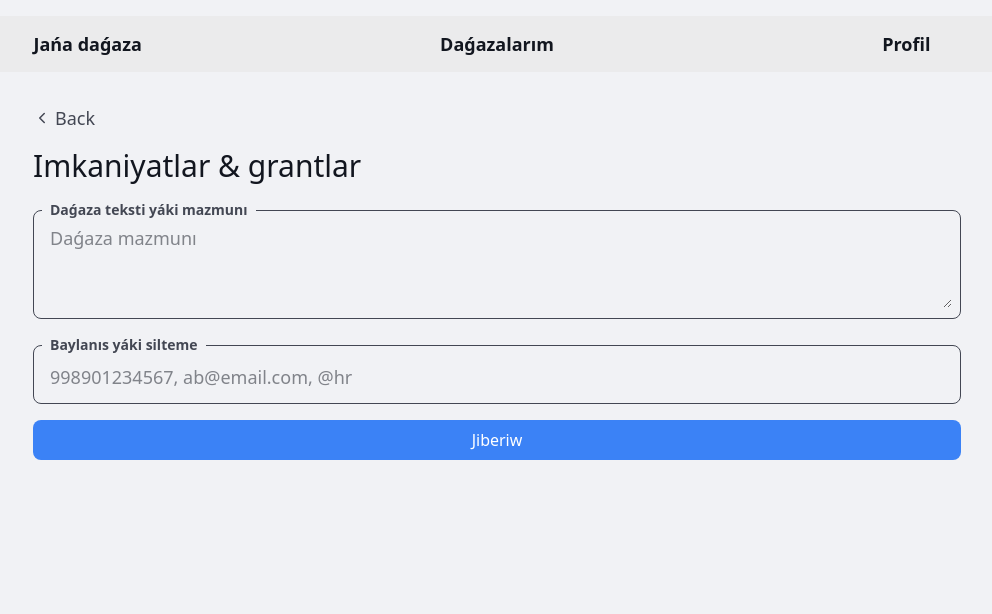
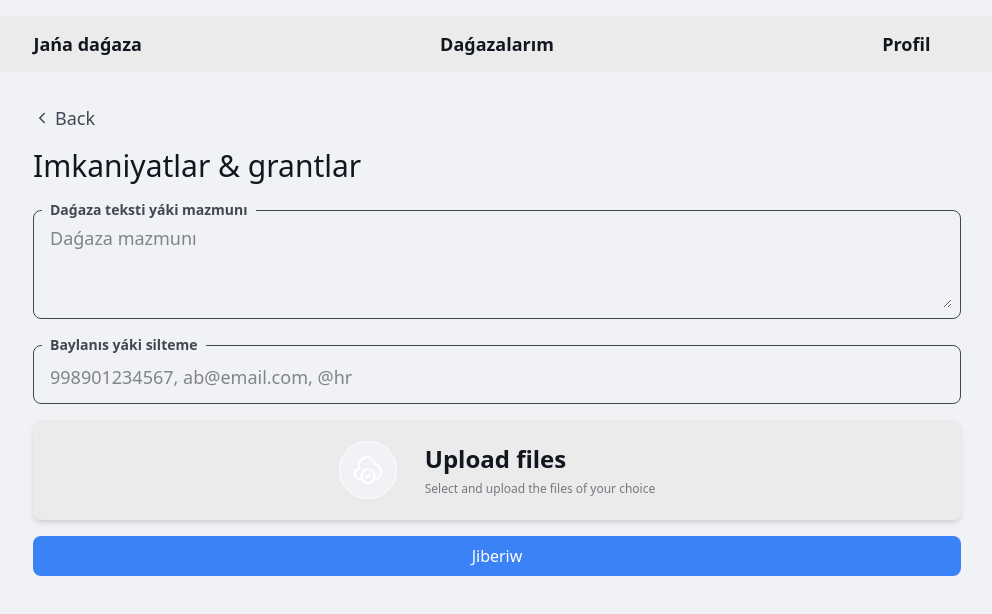
Before and after one commit to Ermuxan7/aumeta-bot, a Next.js app: page /opportunities in a window 1280 px wide. Shown: the top 614 px of the page, without its empty margins (143-1135 px from the left). Built offline with nearby package versions, Linux system fonts and the light colour scheme.

Commit message:
Add FileUpload component and integrate it into Opportunities page

```diff
--- a/app/(pages)/opportunities/page.tsx
+++ b/app/(pages)/opportunities/page.tsx
@@ -1,5 +1,6 @@
 "use client";
 import FormInput from "@/app/components/form-input/FormInput";
+import FileUpload from "@/app/components/upload/FileUpload";
 import {
   OpportunitiesSchema,
   OpportunitiesFormValue,
@@ -42,7 +43,7 @@ const Opportunities = () => {
           registration={register("baylanis")}
           error={errors.baylanis?.message}
         />
-
+        <FileUpload />
         <button
           type="submit"
           className="px-4 py-2 flex justify-center items-center w-full bg-primary text-white rounded-lg hover:bg-blue-600 transition-all"
--- /dev/null
+++ b/app/components/upload/FileUpload.tsx
@@ -0,0 +1,104 @@
+"use client";
+import React, { useState, DragEvent, useRef } from "react";
+
+const FileUpload = () => {
+  const [openDrop, setOpenDrop] = useState<boolean>(false);
+  const [files, setFiles] = useState<File[]>([]);
+  const [dragActive, setDragActive] = useState<boolean>(false);
+  const fileInputRef = useRef<HTMLInputElement | null>(null);
+
+  const handleDragOver = (e: DragEvent<HTMLDivElement>) => {
+    e.preventDefault();
+    setDragActive(true);
+  };
+
+  const handleDragLeave = (e: DragEvent<HTMLDivElement>) => {
+    e.preventDefault();
+    setDragActive(false);
+  };
+
+  const handleDrop = (e: DragEvent<HTMLDivElement>) => {
+    e.preventDefault();
+    setDragActive(false);
+
+    if (e.dataTransfer.files && e.dataTransfer.files.length > 0) {
+      setFiles(Array.from(e.dataTransfer.files));
+    }
+  };
+
+  const handleBrowseClick = () => {
+    fileInputRef.current?.click();
+  };
+
+  return (
+    <div className="w-full flex flex-col">
+      {/* Asosiy bosiladigan label */}
+      <div
+        className="flex items-center justify-center gap-5 md:gap-7 h-25 cursor-pointer bg-muted text-white px-4 py-2 shadow-md rounded-lg hover:bg-muted/80 transition-all"
+        onClick={() => setOpenDrop(!openDrop)}
+      >
+        <div className="flex items-center justify-center bg-background p-3 rounded-full border border-white">
+          <img src="/cloud-add.svg" alt="upload image" className="size-8" />
+        </div>
+        <div className="flex flex-col items-start gap-1.5">
+          <p className="text-foreground font-bold text-xl md:text-2xl">
+            Upload files
+          </p>
+          <p className="text-muted-foreground/70 text-xs md:text-md">
+            Select and upload the files of your choice
+          </p>
+        </div>
+      </div>
+
+      {openDrop && (
+        <div
+          className={`border-t-2 ${
+            dragActive
+              ? "border-primary bg-primary/10"
+              : "border-muted-foreground"
+          } bg-muted h-56 flex flex-col items-center justify-center gap-6 text-center text-muted-foreground/70 px-4 py-6 transition-colors`}
+          onDragOver={handleDragOver}
+          onDragLeave={handleDragLeave}
+          onDrop={handleDrop}
+        >
+          <div className="flex flex-col items-center justify-center gap-2">
+            <img src="/cloud-add.svg" alt="upload image" className="size-12" />
+            <p>
+              Choose a file or drag & drop it here
+              <br />
+              JPEG, PNG, PDF, and MP4 formats, up to 50MB
+            </p>
+          </div>
+          <button
+            className="text-muted font-semibold bg-white hover:bg-white/90 rounded-md w-34 py-2"
+            onClick={handleBrowseClick}
+          >
+            Browse file
+          </button>
+          <input
+            ref={fileInputRef}
+            type="file"
+            multiple
+            className="hidden"
+            onChange={(e) =>
+              e.target.files && setFiles(Array.from(e.target.files))
+            }
+          />
+        </div>
+      )}
+
+      {files.length > 0 && (
+        <div className="mt-4 space-y-2">
+          <p className="font-semibold text-foreground">📂 Selected files:</p>
+          <ul className="list-disc list-inside text-sm text-muted-foreground">
+            {files.map((file, idx) => (
+              <li key={idx}>{file.name}</li>
+            ))}
+          </ul>
+        </div>
+      )}
+    </div>
+  );
+};
+
+export default FileUpload;
```
Also changed, not shown: public/cloud-add.svg (added).
